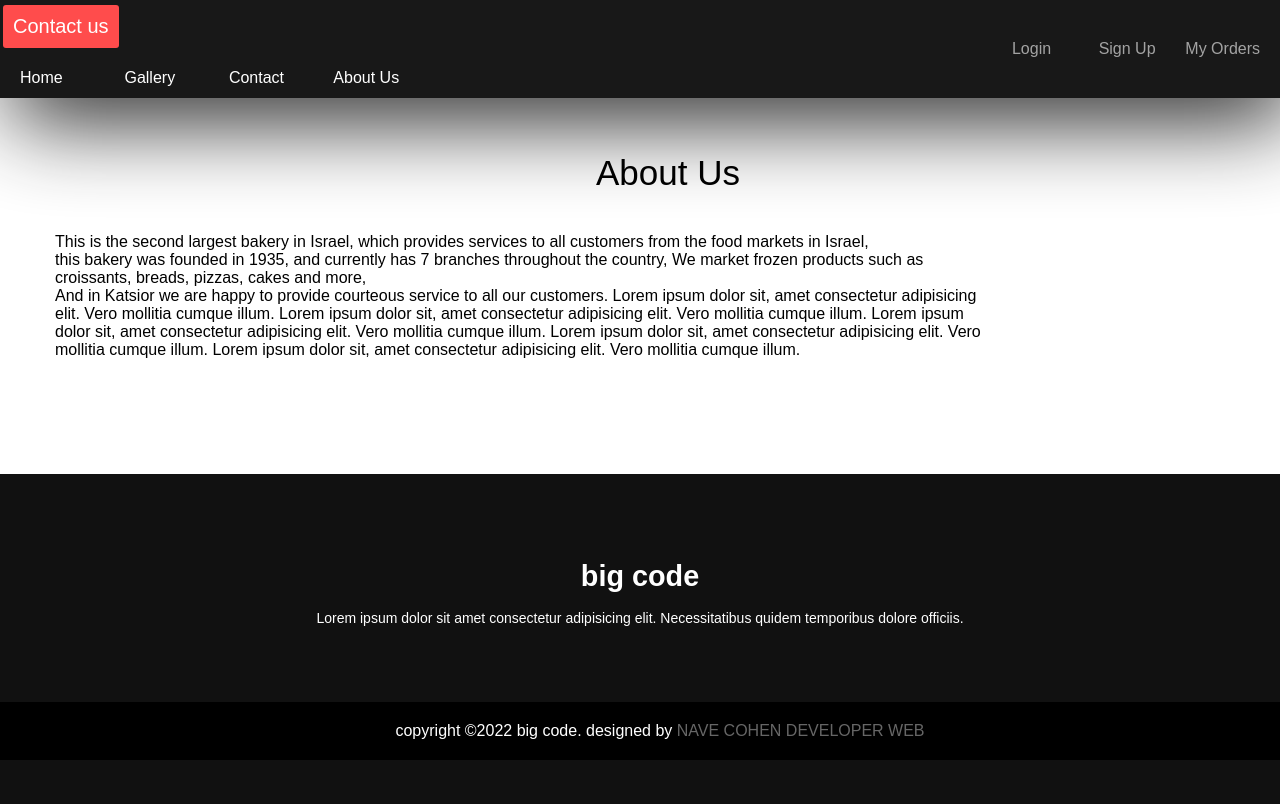
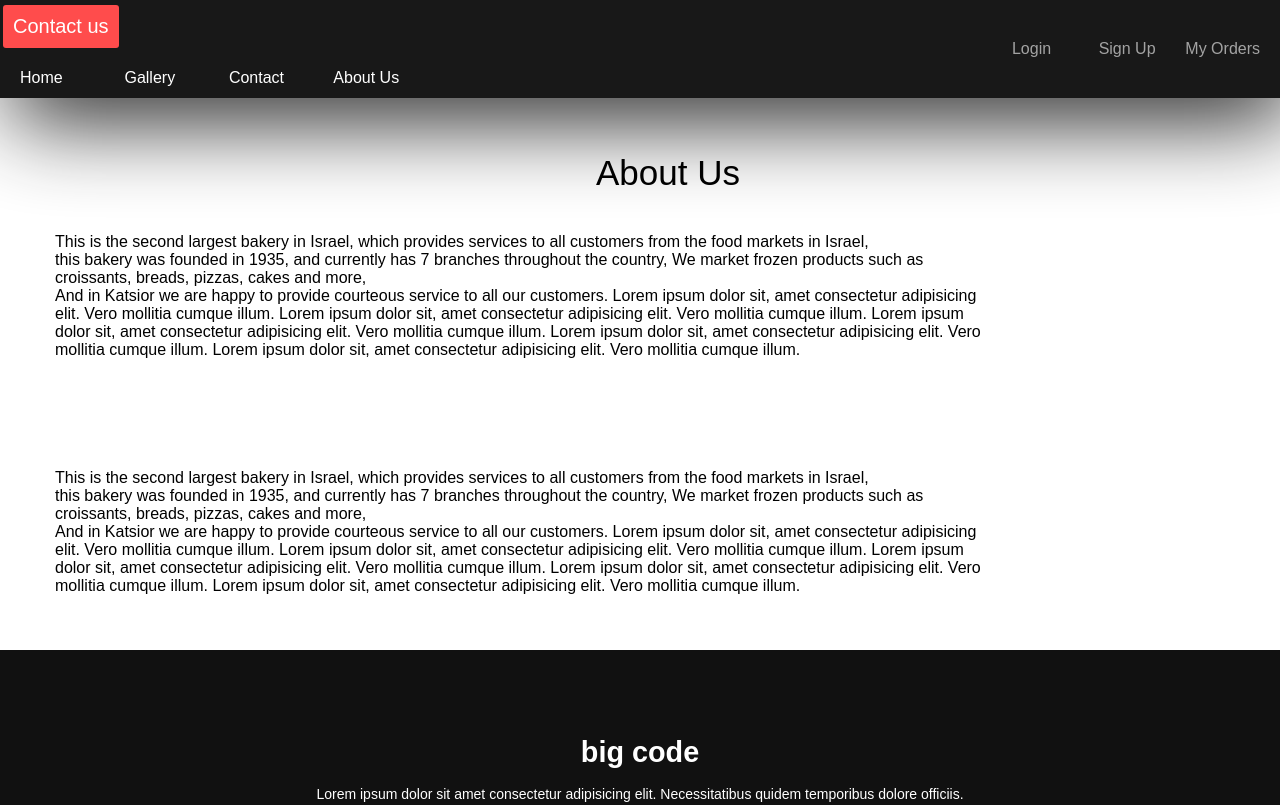
Before and after one commit to Nave1509/MyProject, a plain HTML site: page MyMission_21_8/about.html in a window 1280 px wide. Shown: the top 805 px of the page. Drawn offline with Linux system fonts and the light colour scheme.

Commit message:
change footer and about

```diff
--- a/MyMission_21_8/about.html
+++ b/MyMission_21_8/about.html
@@ -49,6 +49,21 @@
         illum. Lorem ipsum dolor sit, amet consectetur adipisicing elit. Vero
         mollitia cumque illum.
       </p>
+      <p class="p2-about">
+        This is the second largest bakery in Israel, which provides services to
+        all customers from the food markets in Israel,<br />
+        this bakery was founded in 1935, and currently has 7 branches throughout
+        the country, We market frozen products such as croissants, breads,
+        pizzas, cakes and more,<br />
+        And in Katsior we are happy to provide courteous service to all our
+        customers. Lorem ipsum dolor sit, amet consectetur adipisicing elit.
+        Vero mollitia cumque illum. Lorem ipsum dolor sit, amet consectetur
+        adipisicing elit. Vero mollitia cumque illum. Lorem ipsum dolor sit,
+        amet consectetur adipisicing elit. Vero mollitia cumque illum. Lorem
+        ipsum dolor sit, amet consectetur adipisicing elit. Vero mollitia cumque
+        illum. Lorem ipsum dolor sit, amet consectetur adipisicing elit. Vero
+        mollitia cumque illum.
+      </p>
     </div>
 
     <div class="btn2">
--- a/MyMission_21_8/style.css
+++ b/MyMission_21_8/style.css
@@ -16,7 +16,6 @@
 footer {
   height: 252px;
   width: 100vw;
-  margin-top: 60px;
   background: #111;
   color: white;
   font-family: open sans-serif;
@@ -216,6 +215,11 @@ h2 {
   width: 74%;
 }
 
+.p2-about {
+  padding: 55px;
+  width: 74%;
+}
+
 .content {
   padding: 20px;
 }
```
Also changed, not shown: MyMission_24_8/index.html (line endings or trailing spaces).
